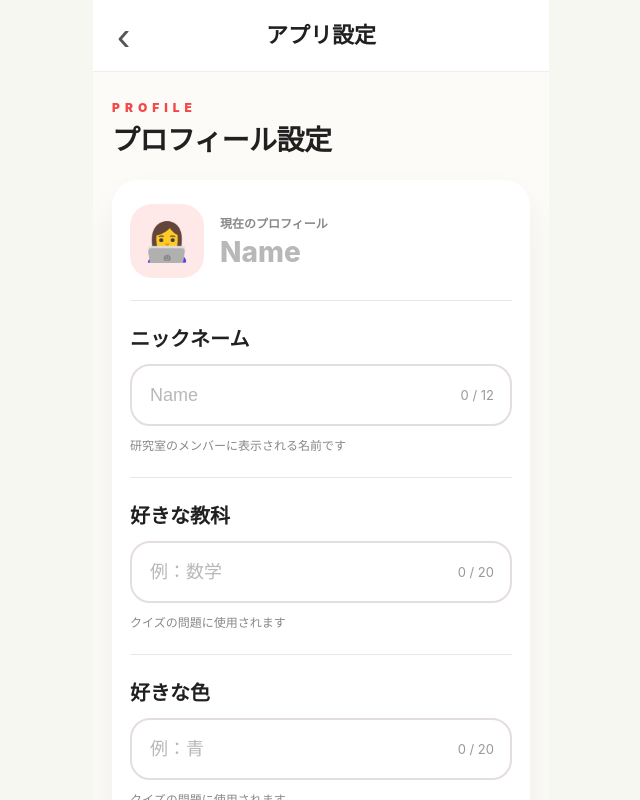
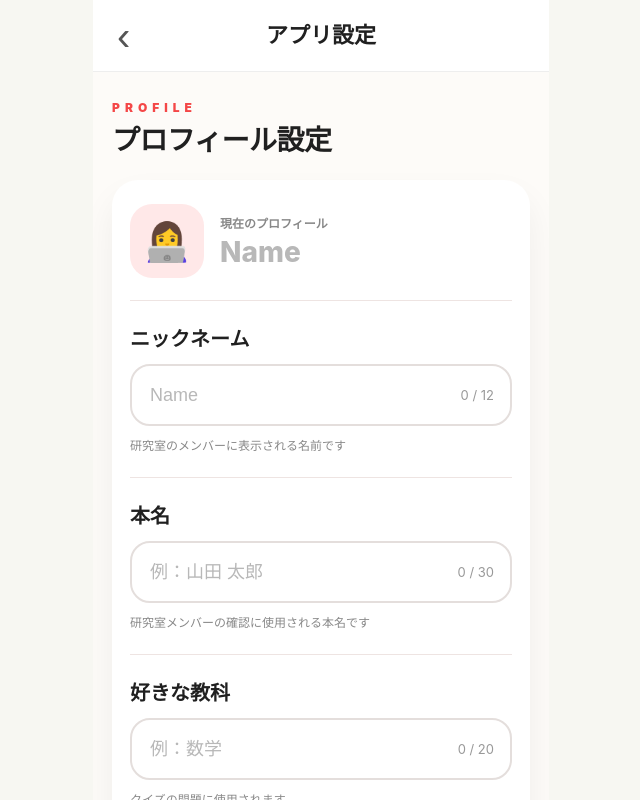
Before and after one commit to ISDL-hackathon/2026-teamC, a Next.js app: page /setting in a window 1280 px wide. Shown: the top 800 px of the page, without its empty margins (319-959 px from the left). Built offline with nearby package versions, Linux system fonts and the light colour scheme; no server answers.

Commit message:
feat(a): 本名の変更欄作成

```diff
--- a/src/app/setting/actions.ts
+++ b/src/app/setting/actions.ts
@@ -24,6 +24,7 @@ type DeleteAccountResult = {
 type ProfileSettingsResult = {
   data?: {
     nickname: string;
+    realName: string;
     selectedIcon: string;
     avatarUrl: string | null;
     noticeEnabled: boolean;
@@ -70,6 +71,7 @@ Promise<ProfileSettingsResult> {
     .from("profiles")
     .select(`
       nickname,
+      real_name,
       selected_icon,
       avatar_url,
       notice_enabled,
@@ -118,6 +120,8 @@ Promise<ProfileSettingsResult> {
     data: {
       nickname:
         data.nickname ?? "",
+      realName:
+        data.real_name ?? "",
       selectedIcon:
         data.selected_icon ??
         DEFAULT_SETTING_ICONS[0],
@@ -140,6 +144,7 @@ Promise<ProfileSettingsResult> {
 
 export async function saveProfileSettings(
   nickname: string,
+  realName: string,
   selectedIcon: string,
   noticeEnabled: boolean,
   challengeNoticeEnabled: boolean,
@@ -163,6 +168,9 @@ export async function saveProfileSettings(
   const trimmedNickname =
     nickname.trim();
 
+  const trimmedRealName =
+    realName.trim();
+
   const trimmedFavoriteSubject =
     favoriteSubject.trim();
 
@@ -182,6 +190,22 @@ export async function saveProfileSettings(
     return {
       error:
         "ニックネームは12文字以内で入力してください。",
+    };
+  }
+
+  if (!trimmedRealName) {
+    return {
+      error:
+        "本名を入力してください。",
+    };
+  }
+
+  if (
+    trimmedRealName.length > 30
+  ) {
+    return {
+      error:
+        "本名は30文字以内で入力してください。",
     };
   }
 
@@ -218,6 +242,8 @@ export async function saveProfileSettings(
   const profileUpdates = {
     nickname:
       trimmedNickname,
+    real_name:
+      trimmedRealName,
     notice_enabled:
       noticeEnabled,
     challenge_notice_enabled:
@@ -267,7 +293,8 @@ export async function saveProfileSettings(
     .from("mission_profiles")
     .upsert(
       {
-        user_id: user.id,
+        user_id:
+          user.id,
         favorite_subject:
           trimmedFavoriteSubject,
         favorite_color:
@@ -276,7 +303,8 @@ export async function saveProfileSettings(
           new Date().toISOString(),
       },
       {
-        onConflict: "user_id",
+        onConflict:
+          "user_id",
       },
     );
 
@@ -377,8 +405,11 @@ export async function saveAvatarImage(
     };
   }
 
-  const contentType = match[1];
-  const base64Data = match[2];
+  const contentType =
+    match[1];
+
+  const base64Data =
+    match[2];
 
   const imageBuffer =
     Buffer.from(
@@ -439,7 +470,9 @@ export async function saveAvatarImage(
     data: publicUrlData,
   } = supabase.storage
     .from("avatars")
-    .getPublicUrl(filePath);
+    .getPublicUrl(
+      filePath,
+    );
 
   const avatarUrl =
     `${publicUrlData.publicUrl}?t=${Date.now()}`;
@@ -470,7 +503,9 @@ export async function saveAvatarImage(
 
     await supabase.storage
       .from("avatars")
-      .remove([filePath]);
+      .remove([
+        filePath,
+      ]);
 
     return {
       error:
@@ -541,7 +576,9 @@ Promise<DeleteAccountResult> {
   } =
     await adminSupabase
       .auth.admin
-      .deleteUser(user.id);
+      .deleteUser(
+        user.id,
+      );
 
   if (deleteError) {
     console.error(
--- a/src/app/setting/page.tsx
+++ b/src/app/setting/page.tsx
@@ -81,6 +81,9 @@ export default function SettingsPage() {
   const [nickname, setNickname] =
     useState("");
 
+  const [realName, setRealName] =
+    useState("");
+
   const [favoriteSubject, setFavoriteSubject] =
     useState("");
 
@@ -172,6 +175,10 @@ export default function SettingsPage() {
 
         setNickname(
           result.data.nickname,
+        );
+
+        setRealName(
+          result.data.realName,
         );
 
         if (result.data.avatarUrl) {
@@ -556,6 +563,7 @@ startSaveTransition(
         const result =
           await saveProfileSettings(
             nickname,
+            realName,
             avatar,
             notifications.notice,
             notifications.challenge,
@@ -572,6 +580,10 @@ startSaveTransition(
 
         setNickname(
           nickname.trim(),
+        );
+
+        setRealName(
+          realName.trim(),
         );
 
         setFavoriteSubject(
@@ -937,6 +949,42 @@ startSaveTransition(
 
             <p className={styles.helpText}>
               研究室のメンバーに表示される名前です
+            </p>
+          </div>
+
+          <div className={styles.divider} />
+
+          <div className={styles.formBlock}>
+            <label
+              className={styles.inputLabel}
+              htmlFor="real-name"
+            >
+              本名
+            </label>
+
+            <div className={styles.inputWrap}>
+              <input
+                id="real-name"
+                value={realName}
+                maxLength={30}
+                onChange={(event) => {
+                  setRealName(
+                    event.target.value,
+                  );
+                  setIsSaved(false);
+                  setSaveError("");
+                }}
+                placeholder="例：山田 太郎"
+                autoComplete="name"
+              />
+
+              <span>
+                {realName.length} / 30
+              </span>
+            </div>
+
+            <p className={styles.helpText}>
+              研究室メンバーの確認に使用される本名です
             </p>
           </div>
 
```
